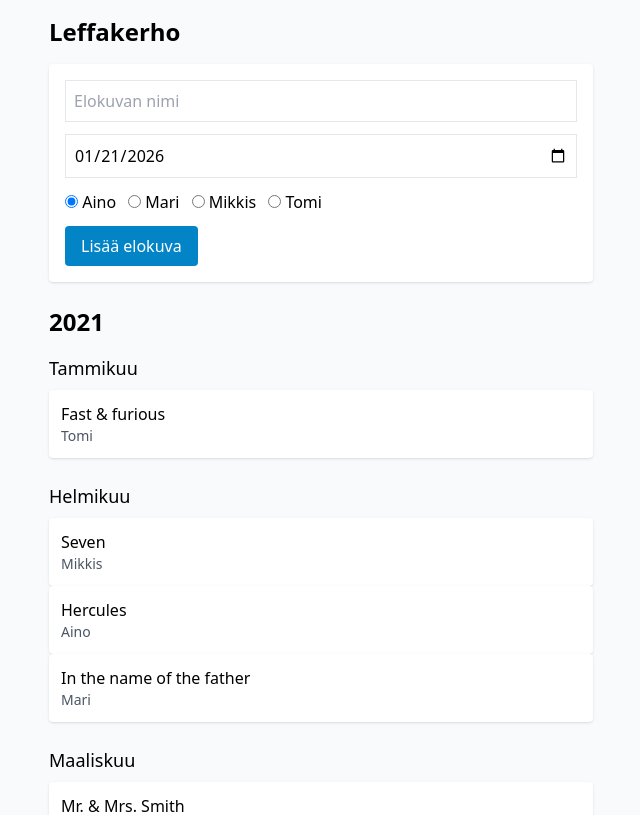
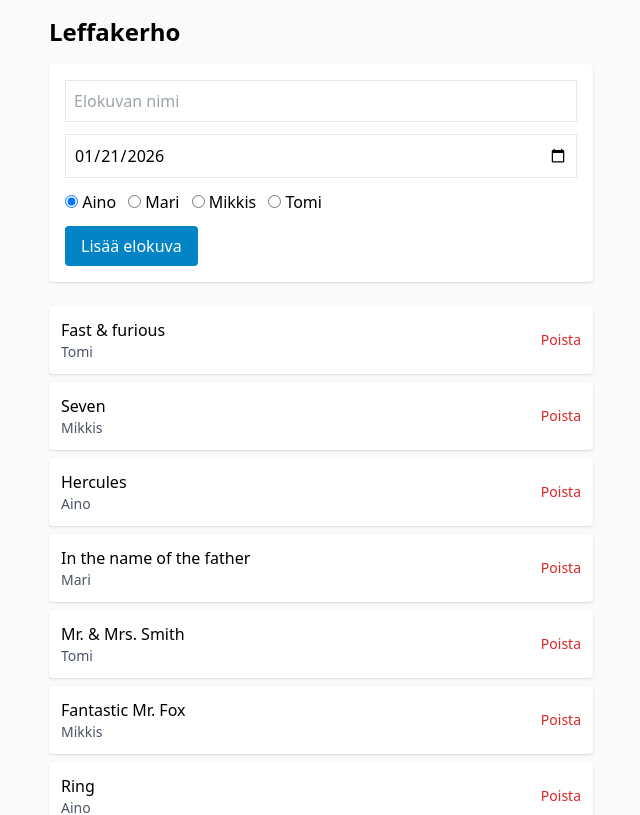
Before and after one commit to marttimato/leffakerho-app-v2, a Next.js app: page / in a window 1280 px wide. Shown: the top 815 px of the page, without its empty margins (319-959 px from the left). Built offline with nearby package versions, Linux system fonts and the light colour scheme.

Commit message:
Use TMDB with user selection for correct release year

```diff
--- a/components/MovieList.js
+++ b/components/MovieList.js
@@ -1,91 +1,29 @@
-const MONTHS = [
-  { num: 1, name: 'Tammikuu' }, { num: 2, name: 'Helmikuu' },
-  { num: 3, name: 'Maaliskuu' }, { num: 4, name: 'Huhtikuu' },
-  { num: 5, name: 'Toukokuu' }, { num: 6, name: 'Kesäkuu' },
-  { num: 7, name: 'Heinäkuu' }, { num: 8, name: 'Elokuu' },
-  { num: 9, name: 'Syyskuu' }, { num: 10, name: 'Lokakuu' },
-  { num: 11, name: 'Marraskuu' }, { num: 12, name: 'Joulukuu' },
-]
-
 export default function MovieList({ movies, onDelete }) {
   if (!movies.length) return <div>Ei elokuvia.</div>
 
-  const byYear = movies.reduce((acc, movie) => {
-    acc[movie.year] = acc[movie.year] || []
-    acc[movie.year].push(movie)
-    return acc
-  }, {})
-
-  const years = Object.keys(byYear).map(Number).sort((a, b) => a - b)
-
-  const lastYear = years[years.length - 1]
-  const byMonthLastYear = byYear[lastYear].reduce((acc, m) => {
-    acc[m.month] = acc[m.month] || []
-    acc[m.month].push(m)
-    return acc
-  }, {})
-
-  const lastMonth = Math.max(...Object.keys(byMonthLastYear))
-  const latestId = byMonthLastYear[lastMonth].slice(-1)[0]?.id
-
   return (
-    <div className="space-y-10">
-      {years.map(year => {
-        const byMonth = byYear[year].reduce((acc, m) => {
-          acc[m.month] = acc[m.month] || []
-          acc[m.month].push(m)
-          return acc
-        }, {})
-
-        return (
-          <section key={year}>
-            <h2 className="text-2xl font-semibold mb-4">{year}</h2>
-
-            {MONTHS.map(({ num, name }) =>
-              byMonth[num] ? (
-                <div key={num} className="mb-6">
-                  <h3 className="text-lg font-medium mb-2">{name}</h3>
-
-                  {byMonth[num].map(movie => (
-                    <article
+    <div className="space-y-2">
+      {movies.map(movie => (
+        <div
           key={movie.id}
           className="bg-white p-3 rounded shadow flex justify-between"
         >
           <div>
-                        <h4
-                          className="font-medium"
-                          title={
-                            movie.releaseYear
-                              ? `Julkaisuvuosi: ${movie.releaseYear} (${movie.releaseYearSource})`
-                              : 'Julkaisuvuotta ei löytynyt OMDb:stä'
-                          }
-                        >
+            <div className="font-medium">
               {movie.title}
-                          {movie.releaseYear && (
-                            <span className="text-gray-500 font-normal">
-                              {' '}({movie.releaseYear})
-                            </span>
-                          )}
-                        </h4>
+              {movie.releaseYear && ` (${movie.releaseYear})`}
+            </div>
             <div className="text-sm text-gray-600">{movie.person}</div>
           </div>
 
-                      {movie.id === latestId && (
           <button
             onClick={() => onDelete(movie.id)}
             className="text-red-600 text-sm"
           >
             Poista
           </button>
-                      )}
-                    </article>
+        </div>
       ))}
-                </div>
-              ) : null
-            )}
-          </section>
-        )
-      })}
     </div>
   )
 }
--- a/pages/index.js
+++ b/pages/index.js
@@ -72,6 +72,17 @@ export default function Home() {
     return entries
   }
 
+  function saveMovie(movie) {
+    const updated = [...movies, movie]
+    setMovies(updated)
+    localStorage.setItem('leffakerho_movies', JSON.stringify(updated))
+    setTitle('')
+    setWatchDate(todayISO())
+    setPerson(PEOPLE[0])
+    setCandidates(null)
+    setPendingMovie(null)
+  }
+
   async function handleAdd(e) {
     e.preventDefault()
 
@@ -89,8 +100,10 @@ export default function Home() {
     const data = await r.json()
 
     if (data.results.length === 1) {
-      newMovie.releaseYear = data.results[0].releaseYear
-      saveMovie(newMovie)
+      saveMovie({
+        ...newMovie,
+        releaseYear: data.results[0].releaseYear,
+      })
     } else if (data.results.length > 1) {
       setPendingMovie(newMovie)
       setCandidates(data.results)
@@ -99,24 +112,25 @@ export default function Home() {
     }
   }
 
-  function saveMovie(movie) {
-    const updated = [...movies, movie]
-    setMovies(updated)
-    localStorage.setItem('leffakerho_movies', JSON.stringify(updated))
-    setTitle('')
-    setWatchDate(todayISO())
-    setPerson(PEOPLE[0])
-    setCandidates(null)
-    setPendingMovie(null)
-  }
-
   return (
     <main className="min-h-screen max-w-xl mx-auto p-4">
       <h1 className="text-2xl font-semibold mb-4">Leffakerho</h1>
 
       <form onSubmit={handleAdd} className="bg-white p-4 rounded shadow space-y-3 mb-6">
-        <input className="w-full border p-2" placeholder="Elokuvan nimi" value={title} onChange={e => setTitle(e.target.value)} />
-        <input type="date" className="w-full border p-2" value={watchDate} onChange={e => setWatchDate(e.target.value)} />
+        <input
+          className="w-full border p-2"
+          placeholder="Elokuvan nimi"
+          value={title}
+          onChange={e => setTitle(e.target.value)}
+        />
+
+        <input
+          type="date"
+          className="w-full border p-2"
+          value={watchDate}
+          onChange={e => setWatchDate(e.target.value)}
+        />
+
         <div className="flex gap-3">
           {PEOPLE.map(p => (
             <label key={p}>
@@ -124,7 +138,10 @@ export default function Home() {
             </label>
           ))}
         </div>
-        <button className="bg-sky-600 text-white px-4 py-2 rounded">Lisää elokuva</button>
+
+        <button className="bg-sky-600 text-white px-4 py-2 rounded">
+          Lisää elokuva
+        </button>
       </form>
 
       {candidates && (
@@ -136,12 +153,16 @@ export default function Home() {
                 <li key={c.id}>
                   <button
                     className="text-left w-full border p-2 rounded hover:bg-gray-100"
-                    onClick={() => {
-                      pendingMovie.releaseYear = c.releaseYear
-                      saveMovie(pendingMovie)
-                    }}
+                    onClick={() =>
+                      saveMovie({
+                        ...pendingMovie,
+                        releaseYear: c.releaseYear,
+                      })
+                    }
                   >
-                    <div className="font-medium">{c.title} ({c.releaseYear})</div>
+                    <div className="font-medium">
+                      {c.title} ({c.releaseYear})
+                    </div>
                     <div className="text-xs text-gray-500">{c.overview}</div>
                   </button>
                 </li>
@@ -151,7 +172,16 @@ export default function Home() {
         </div>
       )}
 
-      {loading ? <div>Luetaan…</div> : <MovieList movies={movies} onDelete={id => saveMovie(movies.filter(m => m.id !== id))} />}
+      {loading ? (
+        <div>Luetaan…</div>
+      ) : (
+        <MovieList
+          movies={movies}
+          onDelete={id =>
+            saveMovie(movies.filter(m => m.id !== id))
+          }
+        />
+      )}
     </main>
   )
 }
```
Lines whose indentation alone changed are shown as unchanged.
